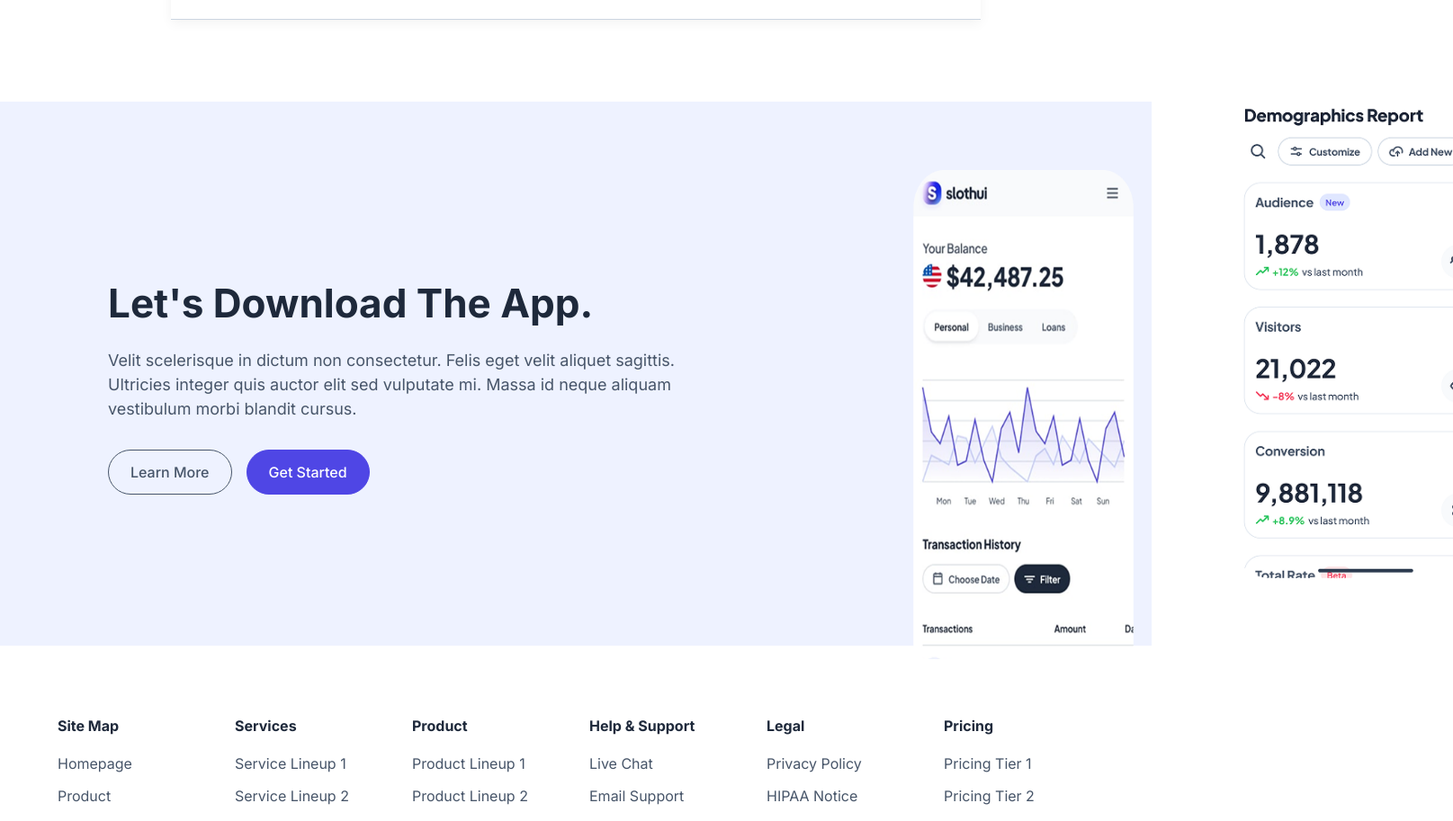
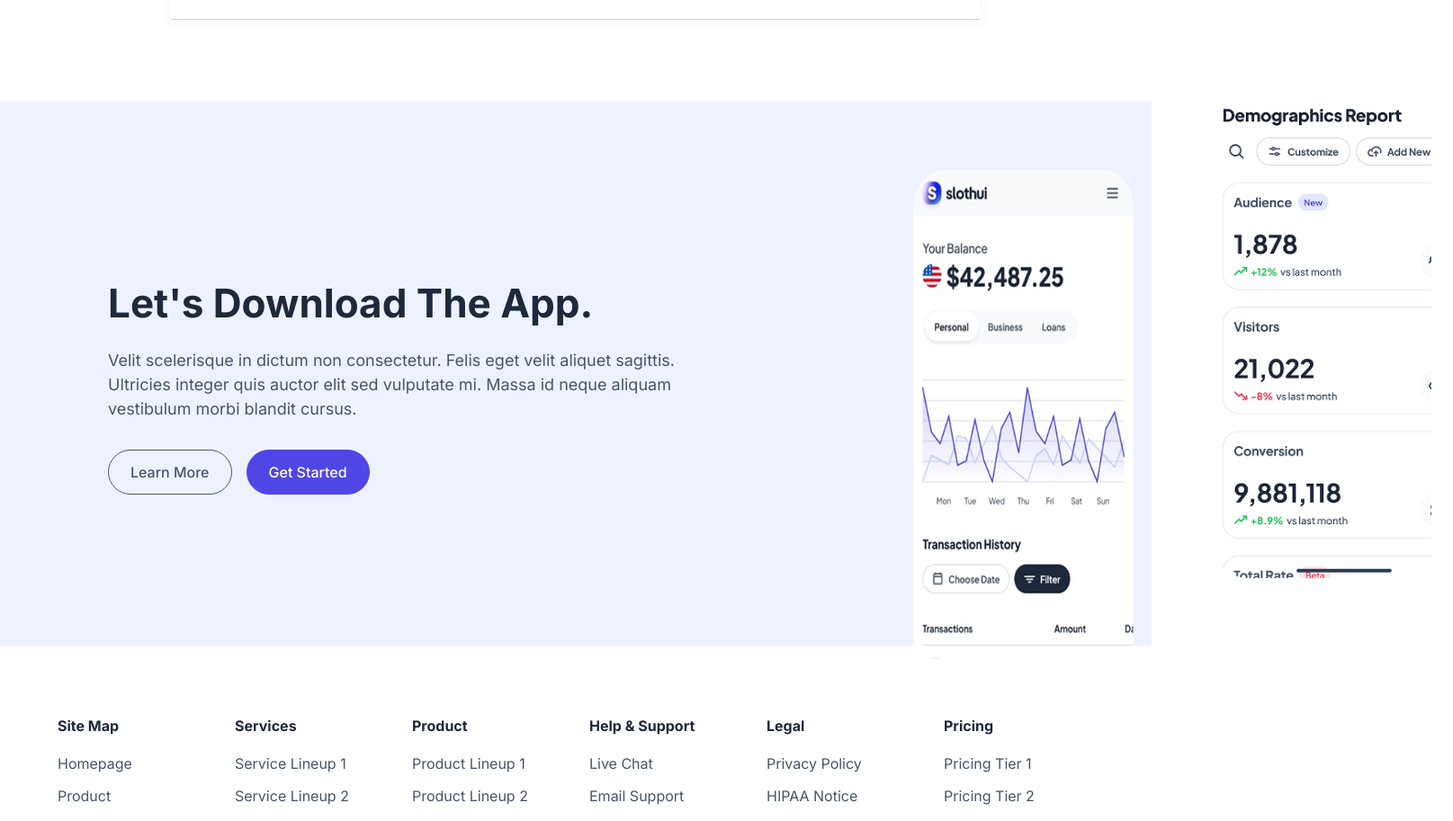
Before and after one commit to Turjo884/slothui, a plain HTML site: page index.html in a window 1280 px wide. Shown: the part 6752-7665 px from the top of the page at 90% size, 1615 px wide, since content can reach past the window. Drawn offline with Linux system fonts and the light colour scheme.

Commit message:
made some basic changes

```diff
--- a/style.css
+++ b/style.css
@@ -1,24 +1,3 @@
-/*
- * SlothUI - Main Stylesheet
- * Table of Contents:
- * 1. Base Styles & Reset
- * 2. Typography
- * 3. Buttons
- * 4. Layout & Container
- * 5. Header & Navigation
- * 6. Hero Section
- * 7. Client Logo Section
- * 8. Features Section
- * 9. Stats Section
- * 10. Procrastinators Section
- * 11. Testimonials Section
- * 12. Office Locations Section
- * 13. FAQ Section
- * 14. App Download Section
- * 15. Footer
- * 16. Media Queries
- */
-
 /* ===== 1. Base Styles & Reset ===== */
 * {
     margin: 0;
@@ -679,7 +658,7 @@ section {
 
 .dashboard-container img:last-child {
     margin-top: -75px;
-    margin-left: 90px;
+    margin-left: 66px;
     width:100%;
     z-index: 1;
 }
```
